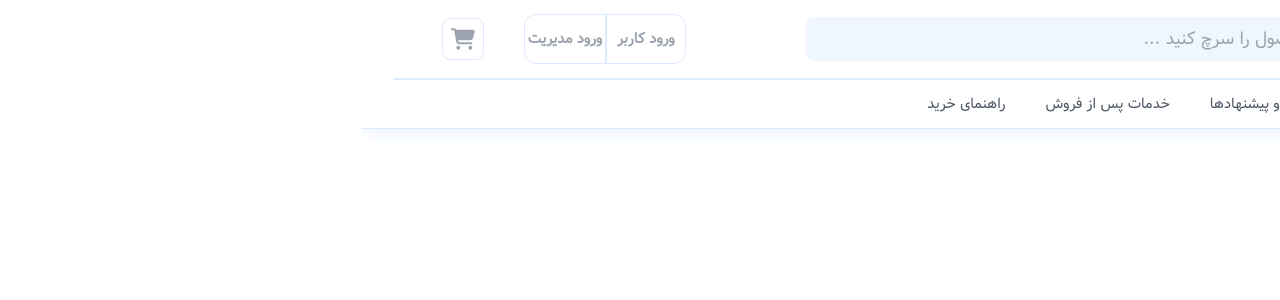
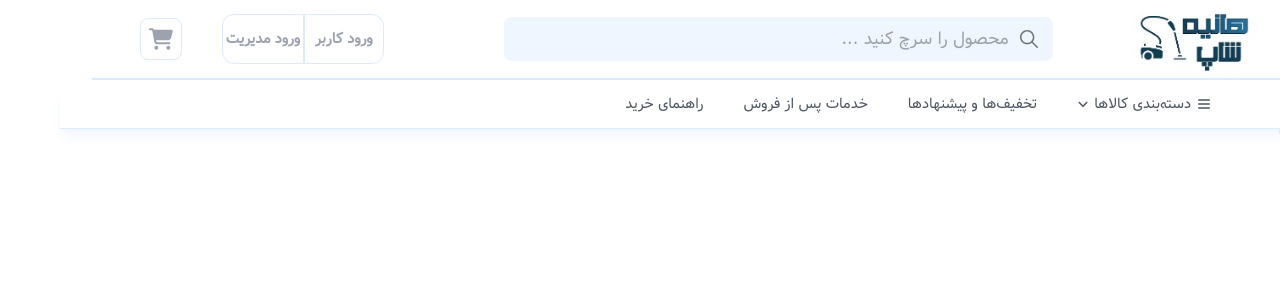
Before and after one commit to haniejnsh/store-site-project, a React (Vite) app: page /cart in a window 1280 px wide. Shown: the top 300 px of the page. Built offline with nearby package versions, Linux system fonts and the light colour scheme.

Commit message:
fixed header

```diff
--- a/src/components/common/ProductCard.tsx
+++ b/src/components/common/ProductCard.tsx
@@ -5,7 +5,7 @@ export default function ProductCard({product}) {
     if(product.discount!=0){
         const newPrice=product.price-(product.price*(product.discount/100))
         return(
-            <NavLink className="flex flex-col h-[285px] w-[200px] border border-bl1 rounded-lg px-2 py-2 items-center text-gray-500 shadow-lg shadow-bl2 gap-1 hover:shadow-blue-300 transition">
+            <NavLink to={"/details/:"} className="flex flex-col h-[285px] w-[200px] border border-bl1 rounded-lg px-2 py-2 items-center text-gray-500 shadow-lg shadow-bl2 gap-1 hover:shadow-blue-300 transition">
                 <div className="h-[55%] flex justify-center">
                     <img src={`http://${product?.images[0]}`} alt="product" className="w-full h-full"/>
                 </div>
--- a/src/layouts/MainLayout.tsx
+++ b/src/layouts/MainLayout.tsx
@@ -6,10 +6,14 @@ import Footer from "../components/navborders/Footer";
 export default function MainLayout() {
   return (
     <>
+      <div className="fixed z-10 flex bg-white flex-col w-full">
         <TopHeader/>
         <BottomHeader/>
+      </div>
+      <div className="pt-[120px]">
         <Outlet/>
         <Footer/>
+      </div>
     </>
   )
 }
--- a/src/pages/home-page/components/ProductsSlider.tsx
+++ b/src/pages/home-page/components/ProductsSlider.tsx
@@ -1,4 +1,3 @@
-import React from 'react';
 import { Swiper, SwiperSlide } from 'swiper/react';
 import 'swiper/css';
 import 'swiper/css/navigation';
```
